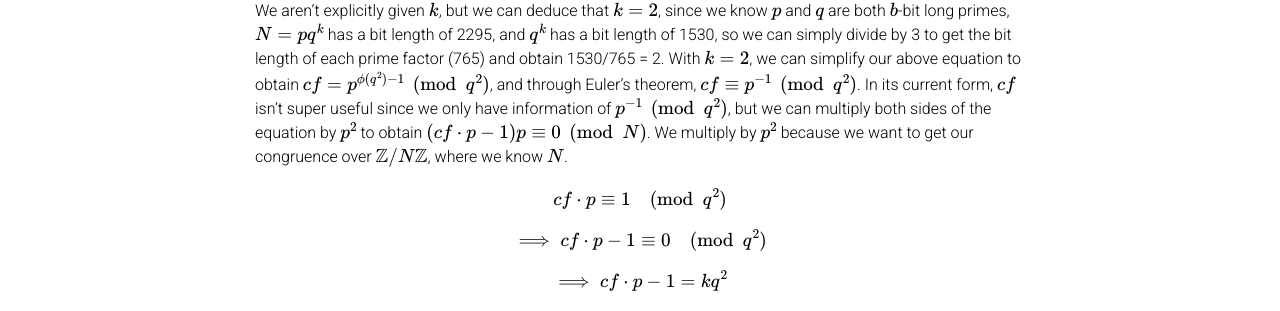
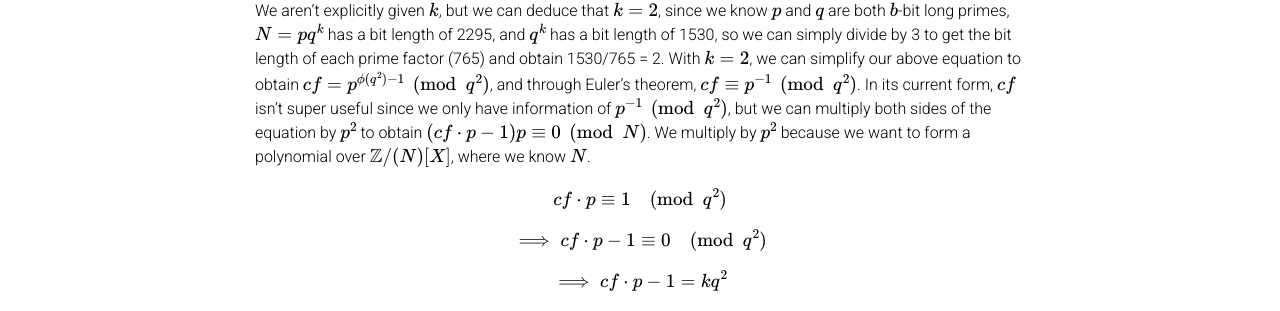
Before and after one commit to pwang00/pwang00.github.io, a Jekyll site: the page built from _posts/2019-09-06-happy.md, in a window 1280 px wide and 900 px high, scrolled down 955 px. Shown: the part 137-448 px from the top of the window. Built offline with Jekyll 4.4.1, drawn with Linux system fonts in a browser that asks for light colours; comment, search, counter and statistics services are not loaded; a style sheet for code colours, icons or effects is not loaded.

Commit message:
Update blog

```diff
--- a/_posts/2019-09-06-happy.md
+++ b/_posts/2019-09-06-happy.md
@@ -48,7 +48,7 @@
 
 Going back to the code, we find that `cf = p.pow(q ** (k - 1) * (q - 1) - 1, q ** k)`--in other words, $$cf \equiv p^{q^{(k - 1)}(q - 1) - 1} \pmod{q^k}$$
 
-We aren't explicitly given $$k$$, but we can deduce that $$k = 2$$, since we know $$p$$ and $$q$$ are both $$b$$-bit long primes, $$N = pq^k$$ has a bit length of 2295, and $$q^k$$ has a bit length of 1530, so we can simply divide by 3 to get the bit length of each prime factor (765) and obtain 1530/765 = 2.  With $$k = 2$$, we can simplify our above equation to obtain $$cf = p^{\phi(q^2) - 1} \pmod{q^2}$$, and through Euler's theorem, $$cf \equiv p^{-1} \pmod{q^2}$$.  In its current form, $$cf$$ isn't super useful since we only have information of $$p^{-1} \pmod{q^2}$$, but we can multiply both sides of the equation by $$p^2$$ to obtain $$(cf \cdot p - 1)p \equiv 0 \pmod{N}$$.  We multiply by $$p^2$$ because we want to get our congruence over $$\mathbb{Z}/N\mathbb{Z}$$, where we know $$N$$.
+We aren't explicitly given $$k$$, but we can deduce that $$k = 2$$, since we know $$p$$ and $$q$$ are both $$b$$-bit long primes, $$N = pq^k$$ has a bit length of 2295, and $$q^k$$ has a bit length of 1530, so we can simply divide by 3 to get the bit length of each prime factor (765) and obtain 1530/765 = 2.  With $$k = 2$$, we can simplify our above equation to obtain $$cf = p^{\phi(q^2) - 1} \pmod{q^2}$$, and through Euler's theorem, $$cf \equiv p^{-1} \pmod{q^2}$$.  In its current form, $$cf$$ isn't super useful since we only have information of $$p^{-1} \pmod{q^2}$$, but we can multiply both sides of the equation by $$p^2$$ to obtain $$(cf \cdot p - 1)p \equiv 0 \pmod{N}$$.  We multiply by $$p^2$$ because we want to form a polynomial over $$\mathbb{Z}/(N)[X]$$, where we know $$N$$.
 
 $$ cf \cdot p \equiv 1 \pmod{q^2} $$
 
```
